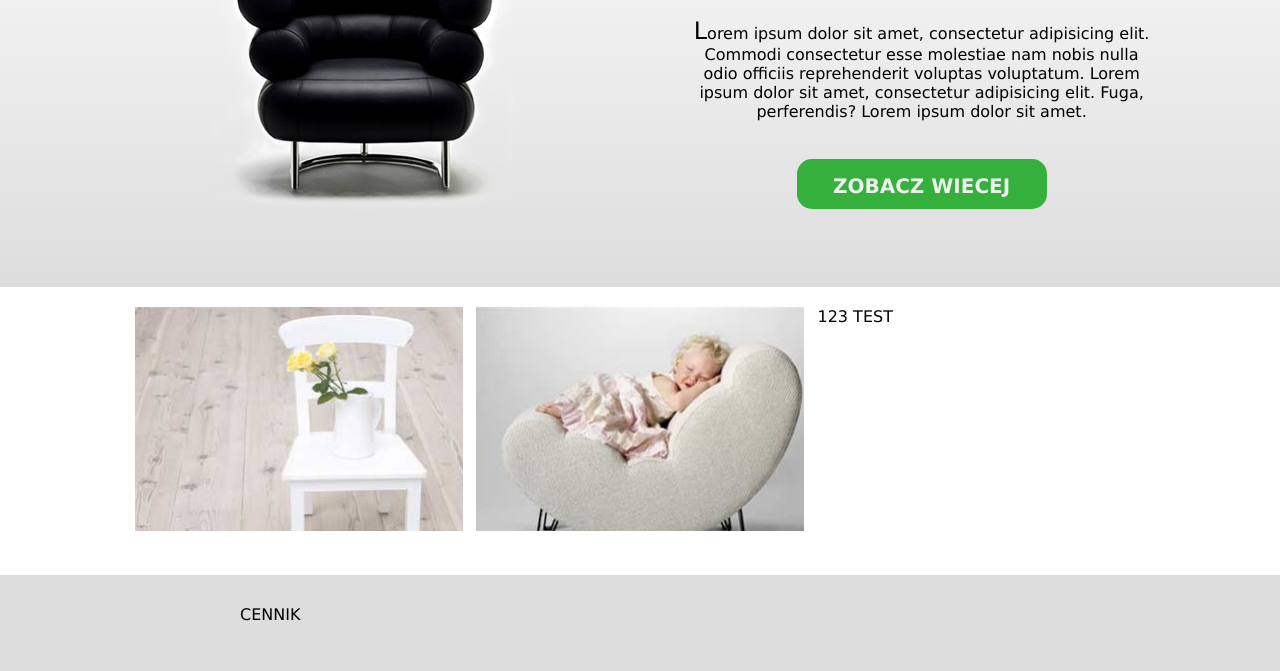
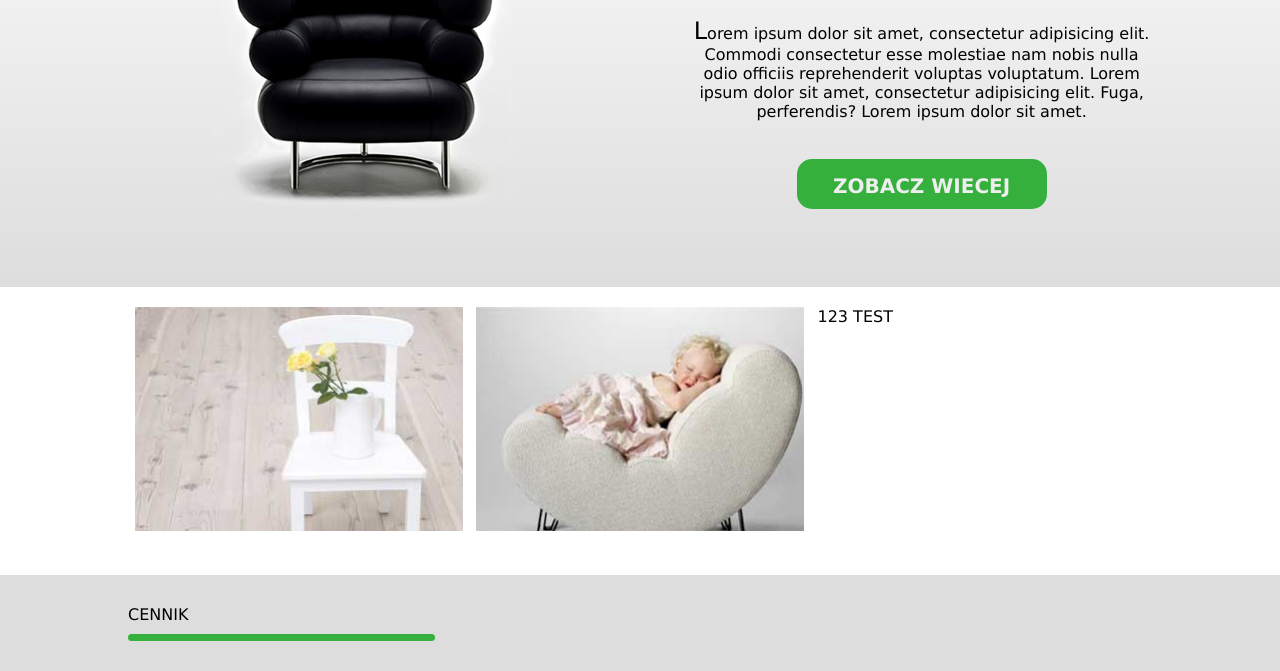
Before and after one commit to MarkFicht/Workshop1-onepage-website, a plain HTML site: page index.html in a window 1280 px wide. Shown: the part 268-939 px from the top of the page. Drawn offline with Linux system fonts and the light colour scheme.

Commit message:
create underline for main headers

```diff
--- a/css/style.css
+++ b/css/style.css
@@ -8,7 +8,7 @@ body {
     display: flex; /*dziala tylko do 1 potomstwa. Przydatne i warto przypomniec.*/
 }
 
-/* LOGO */
+/* LOGO & TEXT */
 .logo {
     width: 100%;
     background-color: black;
@@ -30,6 +30,28 @@ h2:hover {
     font-size: 40px;
     text-shadow: 0 0 3px #FF0000, 0 0 5px #37c93f;
     cursor: pointer;
+}
+
+h3 {
+    padding-top: 30px;
+    padding-bottom: 50px;
+    width: 1024px;
+    margin: 0 auto;
+}
+
+.underline {
+    position: relative;
+}
+
+.underline:after {
+    content: '';
+    display: block;
+    position: absolute;
+    margin-top: 10px;
+    width: 30%;
+    height: 7px;
+    border-radius: 25px;
+    background-color: #36b03c;
 }
 
 .logo__left {
@@ -122,13 +144,6 @@ h2:hover {
     background-color: #ddd;
     width: 100%;
     min-height: 500px;
-}
-
-h3 {
-    padding-top: 30px;
-    padding-bottom: 50px;
-    width: 800px;
-    margin: 0 auto;
 }
 
 .price__line {
--- a/index.html
+++ b/index.html
@@ -71,7 +71,7 @@
     <!-- Price list -->
     <section class="price">
 
-        <h3>CENNIK</h3>
+        <h3 class="underline">CENNIK</h3>
         <section class="container">
 
             <div class="price__line">
@@ -88,7 +88,7 @@
     <!-- Contact -->
     <section class="contact">
 
-        <h3>KONTAKT</h3>
+        <h3 class="underline">KONTAKT</h3>
 
         <form class="container">
 
```
